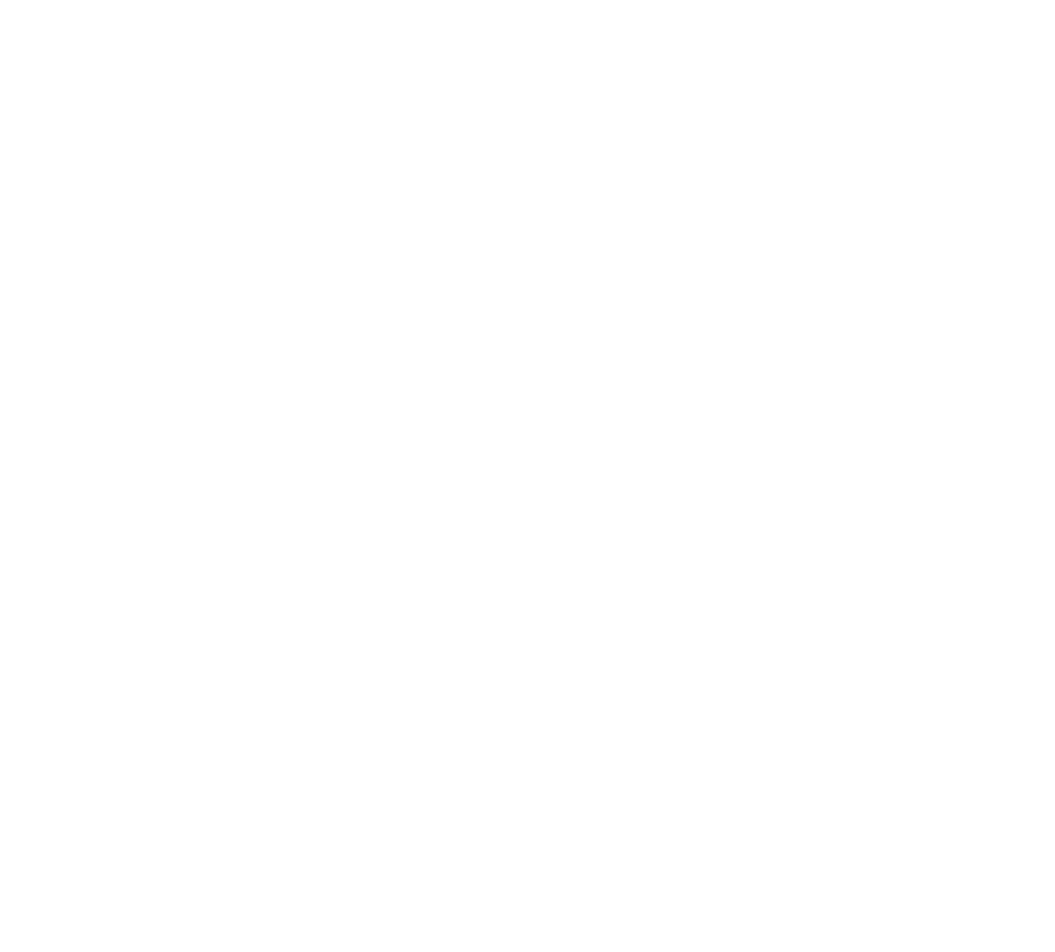
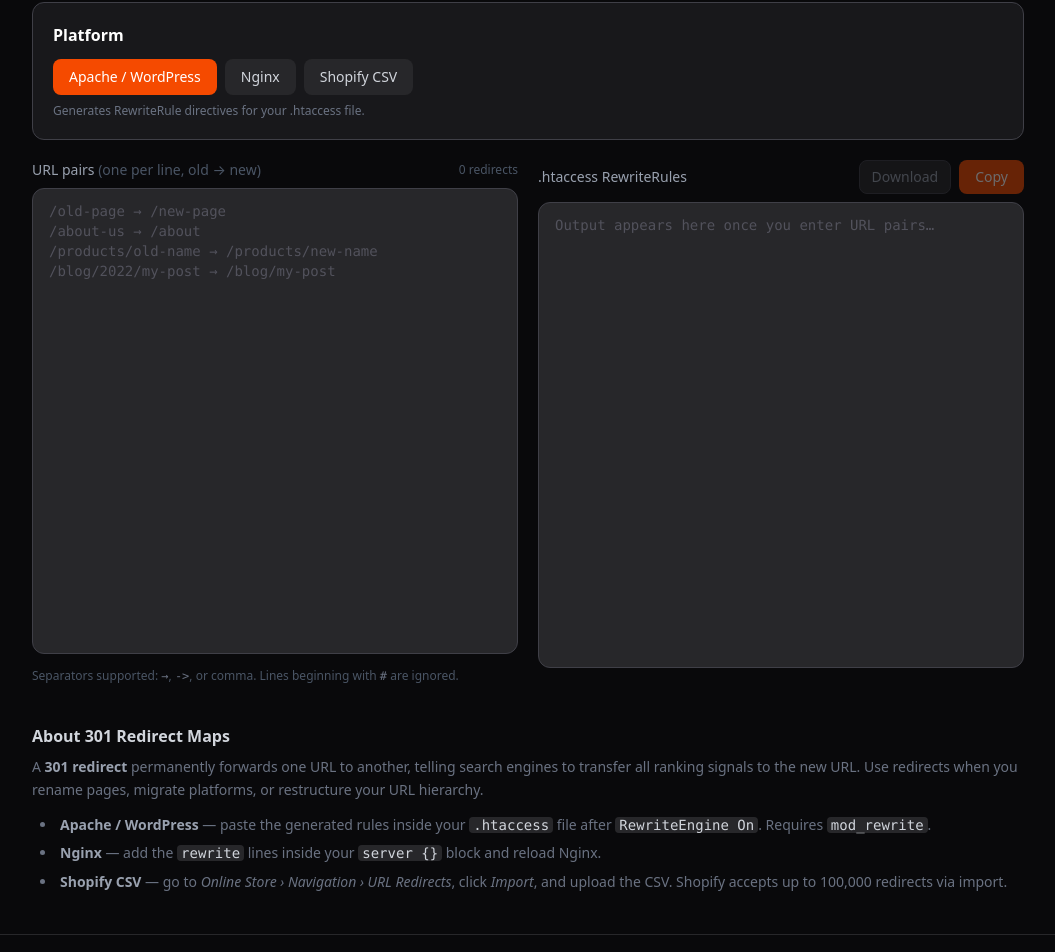
Before and after one commit to cludeyxcode/omniversetools, a React (Vite) app in the folder frontend/: page /tools/redirect-map-builder in a window 1280 px wide. Before the commit this address had no page. Shown: the part 219-1171 px from the top of the page, without its empty margins (112-1167 px from the left). Before the commit the page ends 800 px from the top, so only its background shows below. Built offline with nearby package versions, Linux system fonts and the light colour scheme.

Commit message:
Add 301 Redirect Map Builder tool
Paste old → new URL pairs to generate .htaccess RewriteRules (Apache/WordPress), Nginx rewrite directives, or a Shopify CSV redirect import file. Supports →, ->, and comma separators.

```diff
--- a/frontend/src/App.jsx
+++ b/frontend/src/App.jsx
@@ -62,6 +62,7 @@
 import MetaTagsGenerator from './pages/tools/MetaTagsGenerator'
 import SchemaMarkupGenerator from './pages/tools/SchemaMarkupGenerator'
 import RobotsTxtGenerator from './pages/tools/RobotsTxtGenerator'
+import RedirectMapBuilder from './pages/tools/RedirectMapBuilder'
 
 // Lazily loaded — heavier dependencies split into separate chunks
 const MarkdownPreviewer   = lazy(() => import('./pages/tools/MarkdownPreviewer'))
@@ -147,6 +148,7 @@
             <Route path="/tools/meta-tags-generator" element={<MetaTagsGenerator />} />
             <Route path="/tools/schema-markup-generator" element={<SchemaMarkupGenerator />} />
             <Route path="/tools/robots-txt-generator" element={<RobotsTxtGenerator />} />
+            <Route path="/tools/redirect-map-builder" element={<RedirectMapBuilder />} />
             <Route path="/tools/markdown-previewer" element={<MarkdownPreviewer />} />
             <Route path="/tools/diff-checker" element={<DiffChecker />} />
             <Route path="/tools/image-to-base64" element={<ImageToBase64 />} />
--- a/frontend/src/components/Layout.jsx
+++ b/frontend/src/components/Layout.jsx
@@ -70,6 +70,7 @@
       { path: '/tools/meta-tags-generator',       label: 'Meta / OG Tags Generator' },
       { path: '/tools/schema-markup-generator',   label: 'Schema Markup Generator' },
       { path: '/tools/robots-txt-generator',      label: 'Robots.txt Generator' },
+      { path: '/tools/redirect-map-builder',       label: '301 Redirect Map Builder' },
     ],
   },
   {
--- a/frontend/src/pages/Home.jsx
+++ b/frontend/src/pages/Home.jsx
@@ -28,6 +28,7 @@
   Share2,
   Boxes,
   Bot,
+  Replace,
 } from 'lucide-react'
 
 const categories = [
@@ -99,6 +100,7 @@
       { path: '/tools/meta-tags-generator',          Icon: Share2,          title: 'Meta / OG Tags Generator',          desc: 'Fill in title, description, image URL, and Twitter handle to get the full Open Graph and meta tag snippet — with live social card preview.' },
       { path: '/tools/schema-markup-generator',      Icon: Boxes,           title: 'Schema Markup Generator',           desc: 'Pick a schema type (Product, Article, FAQ, LocalBusiness, BreadcrumbList), fill in the fields, and get the JSON-LD script block to add to any page.' },
       { path: '/tools/robots-txt-generator',         Icon: Bot,             title: 'Robots.txt Generator',              desc: 'Build a robots.txt file visually — start from a WordPress, Shopify, or generic preset, add Allow/Disallow rules, and copy the finished file.' },
+      { path: '/tools/redirect-map-builder',          Icon: Replace,         title: '301 Redirect Map Builder',           desc: 'Paste old → new URL pairs and get .htaccess RewriteRules, Nginx rewrite directives, or a Shopify CSV redirect import file in one click.' },
     ],
   },
   {
--- /dev/null
+++ b/frontend/src/pages/tools/RedirectMapBuilder.jsx
@@ -0,0 +1,215 @@
+import { useState, useEffect } from 'react'
+
+const PLATFORMS = ['Apache / WordPress', 'Nginx', 'Shopify CSV']
+
+const EXAMPLE = `/old-page → /new-page
+/about-us → /about
+/products/old-name → /products/new-name
+/blog/2022/my-post → /blog/my-post`
+
+function parseRedirects(text) {
+  return text
+    .split('\n')
+    .map(line => {
+      const trimmed = line.trim()
+      if (!trimmed || trimmed.startsWith('#')) return null
+      // Support →, ->, ,, or two+ spaces as separator
+      const m = trimmed.match(/^(.+?)\s*(?:→|->)\s*(.+)$/) ||
+                trimmed.match(/^(.+?),(.+)$/) ||
+                trimmed.match(/^(.+?)\s{2,}(.+)$/)
+      if (!m) return null
+      return { from: m[1].trim(), to: m[2].trim() }
+    })
+    .filter(Boolean)
+}
+
+function buildOutput(redirects, platform) {
+  if (!redirects.length) return ''
+
+  if (platform === 'Apache / WordPress') {
+    const rules = redirects.map(r => {
+      // Strip leading slash for the regex pattern (RewriteRule matches without leading slash in .htaccess)
+      const pattern = r.from.replace(/^\//, '').replace(/[.*+?^${}()|[\]\\]/g, '\\$&')
+      return `RewriteRule ^${pattern}/?$ ${r.to} [R=301,L]`
+    })
+    return `# 301 Redirects — Apache / WordPress .htaccess
+# Add inside your <IfModule mod_rewrite.c> block, after: RewriteEngine On
+
+${rules.join('\n')}`
+  }
+
+  if (platform === 'Nginx') {
+    const rules = redirects.map(r => {
+      const pattern = r.from.replace(/[.*+?^${}()|[\]\\]/g, '\\$&')
+      return `rewrite ^${pattern}/?$ ${r.to} permanent;`
+    })
+    return `# 301 Redirects — Nginx
+# Place these inside your server { } block
+
+${rules.join('\n')}`
+  }
+
+  if (platform === 'Shopify CSV') {
+    const rows = redirects.map(r => `${r.from},${r.to}`)
+    return ['Redirect from,Redirect to', ...rows].join('\n')
+  }
+
+  return ''
+}
+
+export default function RedirectMapBuilder() {
+  const [input, setInput] = useState('')
+  const [platform, setPlatform] = useState('Apache / WordPress')
+  const [copied, setCopied] = useState(false)
+
+  useEffect(() => { document.title = '301 Redirect Map Builder | OmniverseTools' }, [])
+
+  const redirects = parseRedirects(input)
+  const output = buildOutput(redirects, platform)
+
+  function copy() {
+    navigator.clipboard.writeText(output)
+    setCopied(true)
+    setTimeout(() => setCopied(false), 2000)
+  }
+
+  function download() {
+    const filename =
+      platform === 'Shopify CSV' ? 'shopify-redirects.csv'
+      : platform === 'Nginx' ? 'redirects.conf'
+      : 'htaccess-redirects.txt'
+    const blob = new Blob([output], { type: 'text/plain' })
+    const url = URL.createObjectURL(blob)
+    const a = document.createElement('a')
+    a.href = url
+    a.download = filename
+    a.click()
+    URL.revokeObjectURL(url)
+  }
+
+  const outputLabel =
+    platform === 'Shopify CSV' ? 'Shopify CSV import'
+    : platform === 'Nginx' ? 'Nginx rewrite rules'
+    : '.htaccess RewriteRules'
+
+  return (
+    <div className="max-w-5xl mx-auto px-4 py-10">
+      <h1 className="text-3xl font-bold text-white mb-2">301 Redirect Map Builder</h1>
+      <p className="text-gray-400 mb-8">
+        Paste old → new URL pairs and get ready-to-paste{' '}
+        <code className="bg-zinc-800 px-1.5 py-0.5 rounded text-gray-300 text-sm">.htaccess</code> RewriteRules,
+        Nginx <code className="bg-zinc-800 px-1.5 py-0.5 rounded text-gray-300 text-sm">rewrite</code> directives,
+        or a Shopify CSV redirect import file.
+      </p>
+
+      {/* Platform tabs */}
+      <div className="bg-zinc-900 border border-zinc-700 rounded-xl p-5 mb-5">
+        <h2 className="text-white font-semibold mb-3">Platform</h2>
+        <div className="flex flex-wrap gap-2">
+          {PLATFORMS.map(p => (
+            <button
+              key={p}
+              onClick={() => setPlatform(p)}
+              className={`px-4 py-2 rounded-lg text-sm font-medium transition-colors ${
+                platform === p
+                  ? 'bg-orange-600 text-white'
+                  : 'bg-zinc-800 text-gray-300 hover:bg-zinc-700 hover:text-white'
+              }`}
+            >
+              {p}
+            </button>
+          ))}
+        </div>
+        <p className="text-xs text-gray-500 mt-2">
+          {platform === 'Apache / WordPress' && 'Generates RewriteRule directives for your .htaccess file.'}
+          {platform === 'Nginx' && 'Generates rewrite rules to paste inside your server {} block.'}
+          {platform === 'Shopify CSV' && 'Generates a two-column CSV to import via Online Store › Navigation › URL Redirects › Import.'}
+        </p>
+      </div>
+
+      <div className="grid grid-cols-1 lg:grid-cols-2 gap-5">
+        {/* Left — input */}
+        <div>
+          <div className="flex items-center justify-between mb-2">
+            <label className="text-sm text-gray-400">
+              URL pairs <span className="text-gray-600">(one per line, old → new)</span>
+            </label>
+            <span className={`text-xs ${redirects.length > 0 ? 'text-orange-400' : 'text-gray-600'}`}>
+              {redirects.length} redirect{redirects.length !== 1 ? 's' : ''}
+            </span>
+          </div>
+          <textarea
+            value={input}
+            onChange={e => setInput(e.target.value)}
+            rows={22}
+            placeholder={EXAMPLE}
+            spellCheck={false}
+            className="w-full bg-zinc-800 border border-zinc-700 rounded-xl px-4 py-3 text-gray-200 text-sm font-mono focus:outline-none focus:border-orange-500 resize-none placeholder-zinc-600"
+          />
+          <p className="text-xs text-gray-600 mt-2">
+            Separators supported: <code className="text-gray-500">→</code>, <code className="text-gray-500">-{'>'}</code>, or comma. Lines beginning with <code className="text-gray-500">#</code> are ignored.
+          </p>
+        </div>
+
+        {/* Right — output */}
+        <div>
+          <div className="flex items-center justify-between mb-2">
+            <label className="text-sm text-gray-400">{outputLabel}</label>
+            <div className="flex gap-2">
+              <button
+                onClick={download}
+                disabled={!output}
+                className="text-sm text-gray-400 hover:text-white transition-colors px-3 py-1.5 rounded-lg bg-zinc-800 border border-zinc-700 hover:border-zinc-500 disabled:opacity-40 disabled:cursor-not-allowed"
+              >
+                Download
+              </button>
+              <button
+                onClick={copy}
+                disabled={!output}
+                className="text-sm bg-orange-600 hover:bg-orange-500 text-white px-4 py-1.5 rounded-lg transition-colors disabled:opacity-40 disabled:cursor-not-allowed"
+              >
+                {copied ? '✓ Copied!' : 'Copy'}
+              </button>
+            </div>
+          </div>
+          <textarea
+            value={output}
+            readOnly
+            rows={22}
+            spellCheck={false}
+            placeholder="Output appears here once you enter URL pairs…"
+            className="w-full bg-zinc-800 border border-zinc-700 rounded-xl px-4 py-3 text-green-300 text-sm font-mono focus:outline-none resize-none placeholder-zinc-600"
+          />
+        </div>
+      </div>
+
+      {/* Info */}
+      <div className="mt-10 text-sm text-gray-500 leading-relaxed">
+        <h2 className="text-gray-300 font-semibold text-base mb-2">About 301 Redirect Maps</h2>
+        <p className="mb-3">
+          A <strong className="text-gray-400">301 redirect</strong> permanently forwards one URL to another,
+          telling search engines to transfer all ranking signals to the new URL. Use redirects when you rename
+          pages, migrate platforms, or restructure your URL hierarchy.
+        </p>
+        <ul className="list-disc list-inside space-y-1.5 ml-2">
+          <li>
+            <strong className="text-gray-400">Apache / WordPress</strong> — paste the generated rules inside your{' '}
+            <code className="bg-zinc-800 px-1 rounded text-gray-300">.htaccess</code> file after{' '}
+            <code className="bg-zinc-800 px-1 rounded text-gray-300">RewriteEngine On</code>. Requires{' '}
+            <code className="bg-zinc-800 px-1 rounded text-gray-300">mod_rewrite</code>.
+          </li>
+          <li>
+            <strong className="text-gray-400">Nginx</strong> — add the{' '}
+            <code className="bg-zinc-800 px-1 rounded text-gray-300">rewrite</code> lines inside your{' '}
+            <code className="bg-zinc-800 px-1 rounded text-gray-300">server {'{}'}</code> block and reload Nginx.
+          </li>
+          <li>
+            <strong className="text-gray-400">Shopify CSV</strong> — go to{' '}
+            <em>Online Store › Navigation › URL Redirects</em>, click <em>Import</em>, and upload the CSV.
+            Shopify accepts up to 100,000 redirects via import.
+          </li>
+        </ul>
+      </div>
+    </div>
+  )
+}
```
Also changed, not shown: 2 other files (tests, documents, lock files or other folders).
